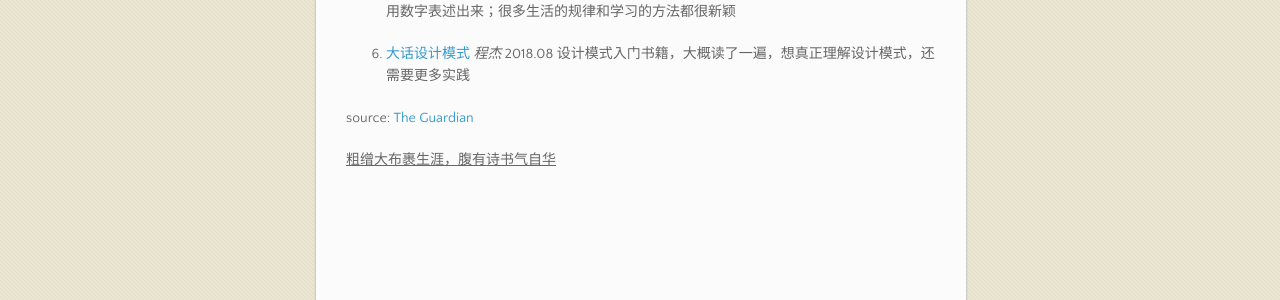
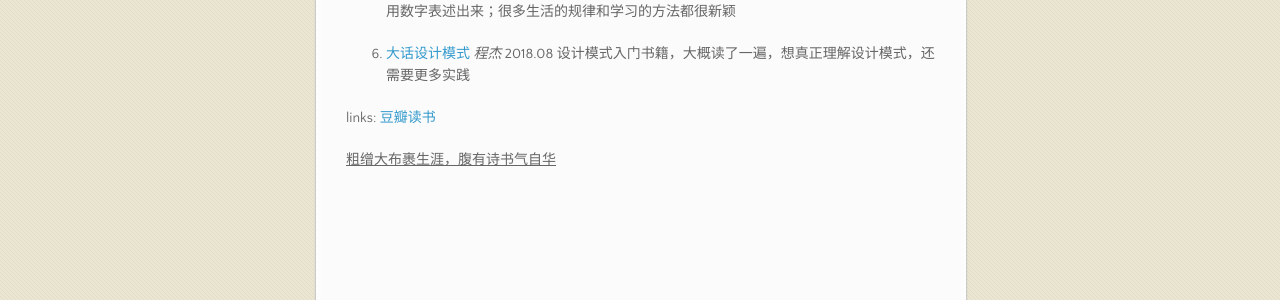
Before and after one commit to royss7/royss7.github.io, a Jekyll site: the page built from reading-list.md, in a window 1280 px wide. Shown: the part 490-790 px from the top of the page. Built offline with Jekyll 4.4.1, drawn with Linux system fonts in a browser that asks for light colours; our own code applies the rules of GitHub Pages for plain Markdown files.

Commit message:
update reading list

```diff
--- a/reading-list.md
+++ b/reading-list.md
@@ -17,7 +17,7 @@ layout: default
 
 
 
- source: [The Guardian](https://www.theguardian.com/books/booksblog/2011/jan/04/best-boring-books)
+ links: [豆瓣读书](https://book.douban.com/)
 
 
 <u>粗缯大布裹生涯，腹有诗书气自华</u>
```
